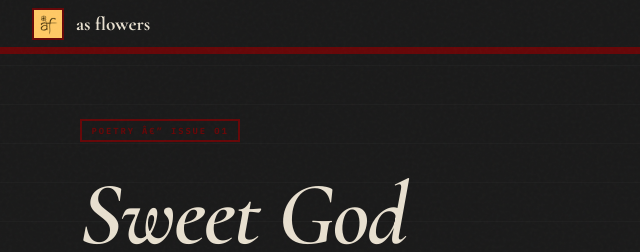
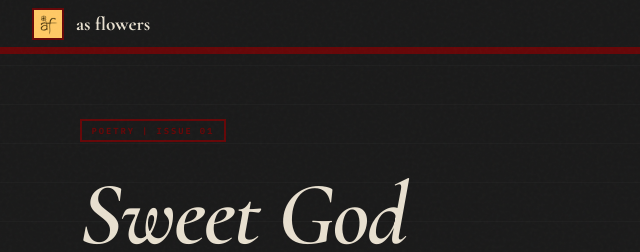
Before and after one commit to ashikoor/asflowers, a plain HTML site: page poems/sweet-god.html in a window 1280 px wide. Shown: the top 252 px of the page, 0-640 px from the left. Drawn offline with nearby package versions, Linux system fonts and the light colour scheme.

Commit message:
Update genre tag format in sweet-god.html

```diff
--- a/poems/sweet-god.html
+++ b/poems/sweet-god.html
@@ -421,7 +421,7 @@
 <!-- POEM HEADER -->
 <div class="poem-header-band">
   <div class="poem-header-left">
-    <div class="poem-genre-tag">Poetry â€” Issue 01</div>
+    <div class="poem-genre-tag">Poetry | Issue 01</div>
     <h1 class="poem-title">Sweet God</h1>
     <div class="poem-author-line">
       <span class="poem-author">TheQuietstorme</span>
```
